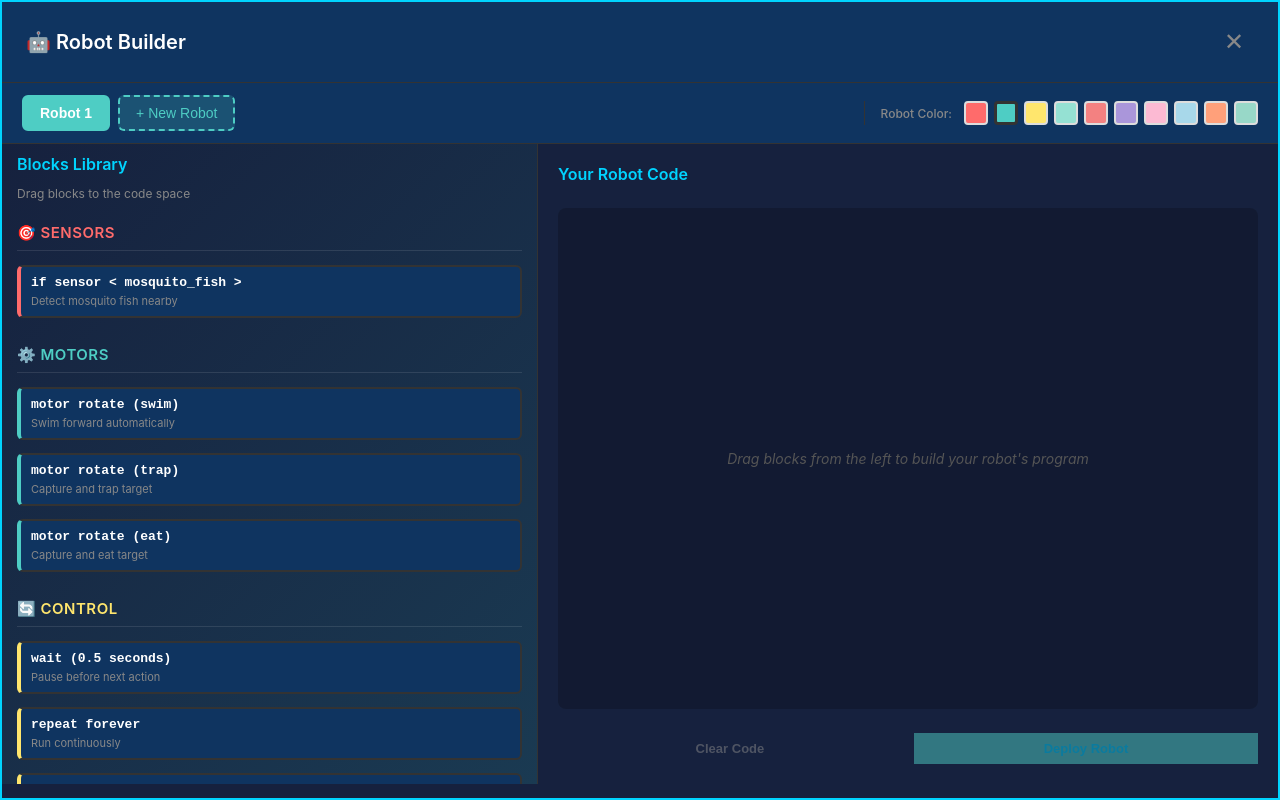
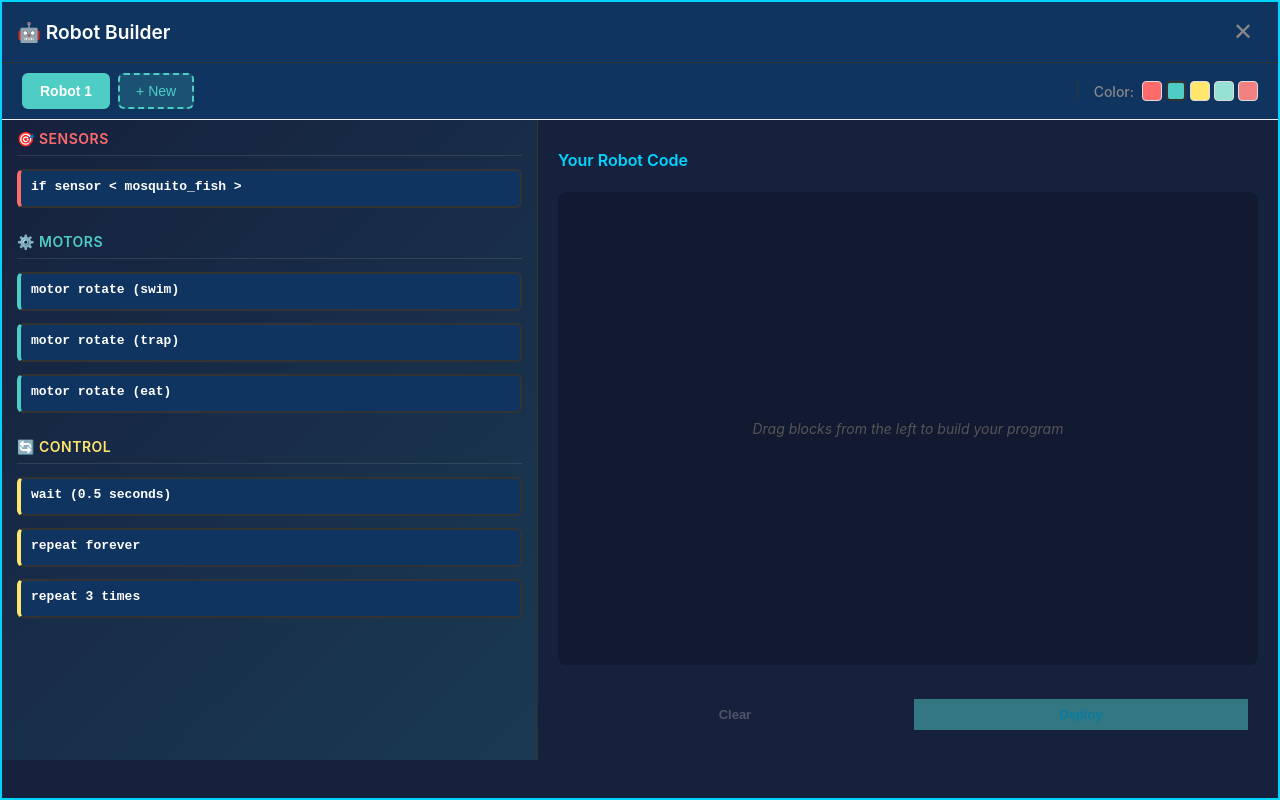
Before and after one commit to jamcodehub/RiverEcoSystem, a React (Vite) app: page / in a window 1280 px wide. Both pictures are taken after a click on the button "🤖 Build Robot". Built offline with nearby package versions, Linux system fonts and the light colour scheme.

Commit message:
ui update

```diff
--- a/src/components/RobotBuilder.jsx
+++ b/src/components/RobotBuilder.jsx
@@ -94,30 +94,38 @@ const RobotBuilder = ({ onDeploy, onClose, robotPlans, setRobotPlans, activeRobo
           touch-action:none;
         }
 
-        /* Compress the blocks panel slightly on iPad so they all fit on one screen without scrolling */
+        /* Compress header on iPad */
+        .modal-header {
+            padding: 10px 15px !important;
+        }
+        .modal-header h2 {
+            font-size: 1.2rem !important;
+            margin: 0 !important;
+        }
+
+        /* Compress the blocks panel and protect the bottom gesture bar */
         .blocks-panel {
-          padding: 10px 15px !important;
+          padding: 5px 15px 45px 15px !important; /* 45px bottom padding keeps blocks away from iOS home bar */
         }
         .category-title {
-          margin: 6px 0 !important;
-          font-size: 15px !important;
+          margin: 5px 0 !important;
+          font-size: 14px !important;
         }
         .block-button {
           padding: 8px 10px !important;
-          margin-bottom: 5px !important;
+          margin-bottom: 4px !important;
           min-height: auto !important;
         }
         .block-label {
           font-size: 13px !important;
         }
+        /* Hiding the secondary descriptions on iPad reclaims a ton of vertical space */
         .block-desc {
-          font-size: 11px !important;
-          margin-top: 2px !important;
+          display: none !important;
         }
 
         .block-button,
         .block-label,
-        .block-desc,
         .code-workspace,
         .code-block-item {
           -webkit-user-select:none !important;
@@ -495,29 +503,28 @@ const RobotBuilder = ({ onDeploy, onClose, robotPlans, setRobotPlans, activeRobo
       )}
 
       <div className="robot-builder-modal fullscreen-builder" onClick={e => e.stopPropagation()}>
-        <div className="modal-header">
-          <h2>🤖 Robot Builder</h2>
+        <div className="modal-header" style={{ padding: '10px 20px' }}>
+          <h2 style={{ margin: 0, fontSize: '1.5rem' }}>🤖 Robot Builder</h2>
           <button className="close-btn" onClick={onClose}>✕</button>
         </div>
 
-        {/* Robot Tabs */}
-        <div className="robot-tabs">
-          <div className="tabs-container">
+        {/* Robot Tabs & Colors Compressed */}
+        <div className="robot-tabs" style={{ display: 'flex', justifyContent: 'space-between', alignItems: 'center', padding: '10px 20px', borderBottom: '1px solid #eee' }}>
+          <div className="tabs-container" style={{ margin: 0, display: 'flex', alignItems: 'center' }}>
             {robots.map(robot => (
               <div
                 key={robot.id}
                 className={`robot-tab ${activeRobotId === robot.id ? 'active' : ''}`}
                 style={{
                   backgroundColor: activeRobotId === robot.id ? robot.color : 'transparent',
-                  borderColor: robot.color
+                  borderColor: robot.color,
+                  marginBottom: 0
                 }}
               >
                 <button
                   className="tab-button"
                   onClick={() => setActiveRobotId(robot.id)}
-                  style={{
-                    color: activeRobotId === robot.id ? '#fff' : robot.color
-                  }}
+                  style={{ color: activeRobotId === robot.id ? '#fff' : robot.color }}
                 >
                   {robot.name}
                 </button>
@@ -532,22 +539,23 @@ const RobotBuilder = ({ onDeploy, onClose, robotPlans, setRobotPlans, activeRobo
                 )}
               </div>
             ))}
-            <button className="btn-new-robot" onClick={createNewRobot} title="Create new robot">
-              + New Robot
+            <button className="btn-new-robot" style={{ marginBottom: 0 }} onClick={createNewRobot} title="Create new robot">
+              + New
             </button>
           </div>
 
           {activeRobot && (
-            <div className="robot-settings">
-              <label>Robot Color:</label>
-              <div className="color-picker">
-                {ROBOT_COLORS.map(color => (
+            <div className="robot-settings" style={{ display: 'flex', alignItems: 'center', gap: '8px', margin: 0 }}>
+              <label style={{ margin: 0, fontSize: '14px' }}>Color:</label>
+              <div className="color-picker" style={{ gap: '4px' }}>
+                {ROBOT_COLORS.slice(0, 5).map(color => (
                   <button
                     key={color}
                     className="color-option"
                     style={{
+                      width: '20px', height: '20px',
                       backgroundColor: color,
-                      border: activeRobot.color === color ? '3px solid #333' : '2px solid #ddd'
+                      border: activeRobot.color === color ? '2px solid #333' : '1px solid #ddd'
                     }}
                     onClick={() => updateRobotColor(color)}
                     title={`Set to ${color}`}
@@ -561,8 +569,7 @@ const RobotBuilder = ({ onDeploy, onClose, robotPlans, setRobotPlans, activeRobo
         <div className="builder-container fullscreen-layout">
           {/* LEFT: Available Blocks */}
           <div className="blocks-panel">
-            <h3>Blocks Library</h3>
-            <p className="panel-description">Drag blocks to the code space</p>
+            {/* Removed the "Blocks Library" header and description to save vertical space */}
 
             <div className="block-categories">
               {/* Sensor Blocks */}
@@ -581,6 +588,7 @@ const RobotBuilder = ({ onDeploy, onClose, robotPlans, setRobotPlans, activeRobo
                       title={block.description}
                     >
                       <div className="block-label">{block.label}</div>
+                      {/* block-desc is visually hidden on mobile via the injected CSS */}
                       <div className="block-desc">{block.description}</div>
                     </div>
                   ))}
@@ -635,7 +643,8 @@ const RobotBuilder = ({ onDeploy, onClose, robotPlans, setRobotPlans, activeRobo
 
           {/* RIGHT: Code Workspace */}
           <div className="code-panel">
-            <h3>Your Robot Code</h3>
+            {/* Added inline style to compact header spacing */}
+            <h3 style={{ margin: '10px 0', fontSize: '16px' }}>Your Robot Code</h3>
 
             <div
               className="code-workspace"
@@ -645,20 +654,20 @@ const RobotBuilder = ({ onDeploy, onClose, robotPlans, setRobotPlans, activeRobo
             >
               {activeRobot && activeRobot.code.length === 0 && (
                 <div className="empty-workspace">
-                  <p>Drag blocks from the left to build your robot's program</p>
+                  <p>Drag blocks from the left to build your program</p>
                 </div>
               )}
               {activeRobot && activeRobot.code.map((block, index) => renderCodeBlock(block, index))}
             </div>
 
             {/* Action Buttons */}
-            <div className="builder-actions">
+            <div className="builder-actions" style={{ padding: '10px' }}>
               <button
                 className="btn btn-secondary"
                 onClick={handleClearCode}
                 disabled={!activeRobot || activeRobot.code.length === 0}
               >
-                Clear Code
+                Clear
               </button>
               <button
                 className="btn btn-primary"
@@ -666,7 +675,7 @@ const RobotBuilder = ({ onDeploy, onClose, robotPlans, setRobotPlans, activeRobo
                 disabled={!activeRobot || activeRobot.code.length === 0}
                 style={{ backgroundColor: activeRobot ? activeRobot.color : '#4ECDC4' }}
               >
-                Deploy Robot
+                Deploy
               </button>
             </div>
           </div>
```
